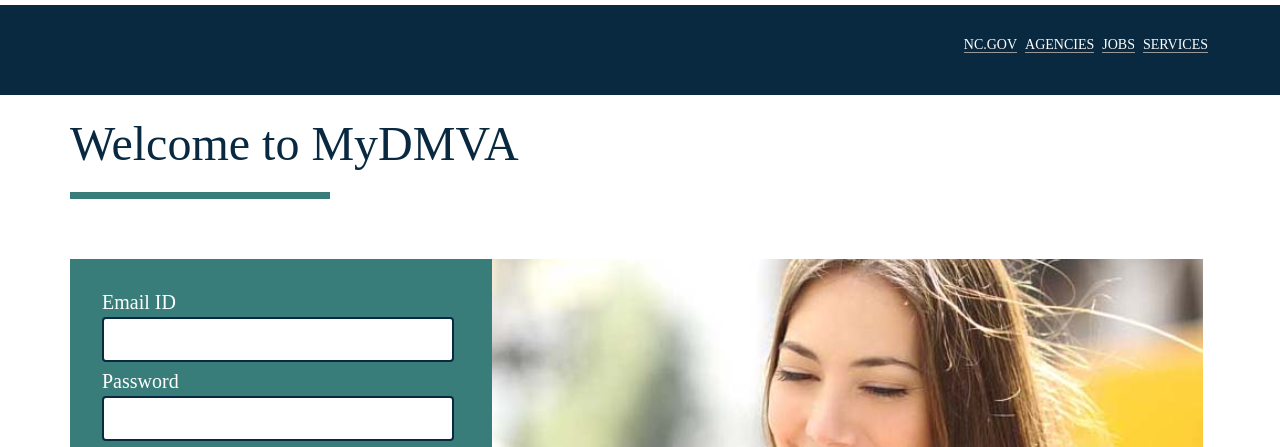
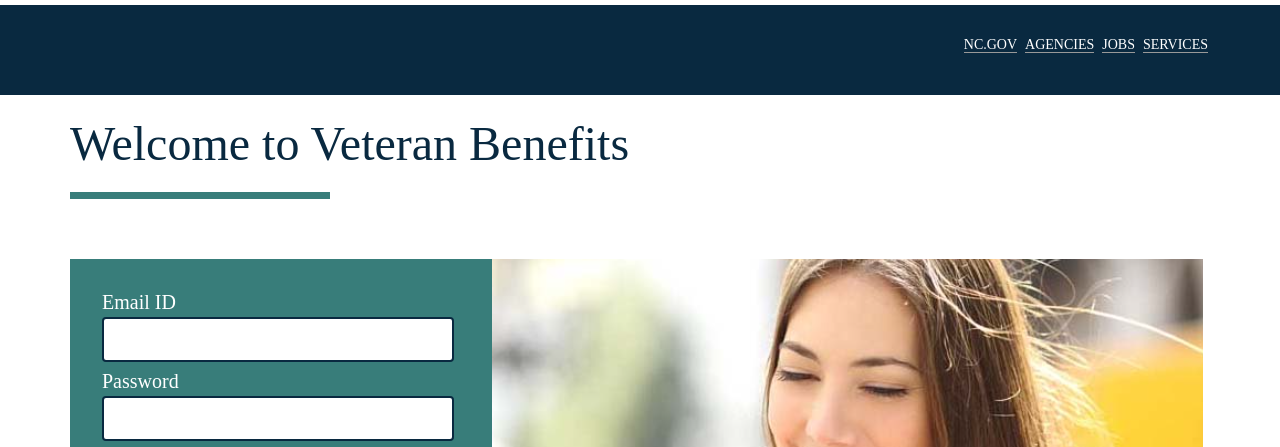
Before and after one commit to Serendebyte-ttec/CSVeteranBenefits, a plain HTML site: page index.html in a window 1280 px wide. Shown: the top 447 px of the page. Drawn offline with Linux system fonts and the light colour scheme.

Commit message:
Update index.html

```diff
--- a/index.html
+++ b/index.html
@@ -30,7 +30,7 @@
 <br>
 <br>
 <br>
-<h1 class="group login" role="heading" style="margin-bottom: 60px;">Welcome to MyDMVA</h1>
+<h1 class="group login" role="heading" style="margin-bottom: 60px;">Welcome to Veteran Benefits </h1>
 
 <form action="claimrequest.html">
   <div class="group login">
```
